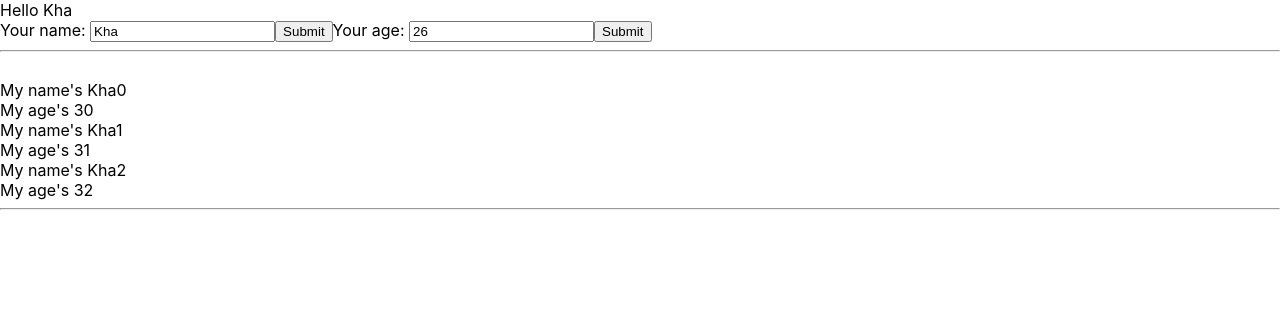
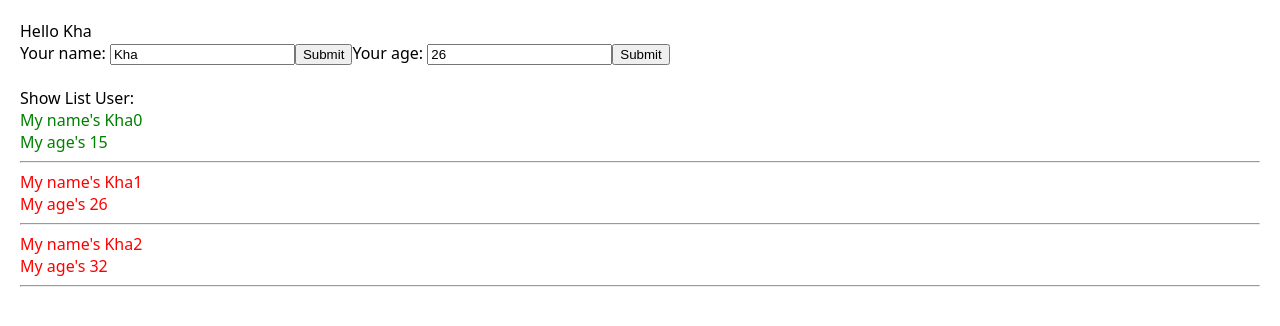
Before and after one commit to xuaankha/base-reactjs-demo, a React (Create React App) app: page / in a window 1280 px wide. Shown: the top 326 px of the page. Built offline with nearby package versions, Linux system fonts and the light colour scheme.

Commit message:
29/12/2023 1h43

```diff
--- a/package.json
+++ b/package.json
@@ -9,6 +9,7 @@
     "@testing-library/user-event": "^13.5.0",
     "react": "^18.2.0",
     "react-dom": "^18.2.0",
+    "react-redux": "^9.0.4",
     "react-scripts": "5.0.1",
     "web-vitals": "^2.1.4"
   },
--- a/src/App.css
+++ b/src/App.css
@@ -1,7 +1,20 @@
 .App {
   text-align: center;
 }
-
+.red {
+  color: red;
+}
+.green {
+  color: green;
+}
+body {
+  padding: 20px;
+  margin: 0;
+  font-family: system-ui, -apple-system, BlinkMacSystemFont, "Segoe UI", Roboto,
+    Oxygen, Ubuntu, Cantarell, "Open Sans", "Helvetica Neue", sans-serif;
+  -webkit-font-smoothing: antialiased;
+  -moz-osx-font-smoothing: grayscale;
+}
 .App-logo {
   height: 40vmin;
   pointer-events: none;
--- a/src/components/DisplayInfo.js
+++ b/src/components/DisplayInfo.js
@@ -1,23 +1,46 @@
 import React from "react";
 class DisplayInfo extends React.Component {
+  state = {
+    isShowListUser: true,
+  };
+  handleShowHide = () => {
+    this.setState({
+      isShowListUser: !this.state.isShowListUser,
+    });
+  };
   render() {
     //props => viết tat properties
-
     const { listUsers } = this.props;
-
     return (
+      <div>
+        <div>
+          {" "}
+          <span
+            onClick={() => {
+              this.handleShowHide();
+            }}
+          >
+            {this.state.isShowListUser === true
+              ? "Show List User:"
+              : "Hide List User:"}
+          </span>
+        </div>
+        {this.state.isShowListUser && (
           <div>
             {listUsers.map((user) => {
               return (
-            <div key={user.id}>
+                <div key={user.id} className={+user.age > 18 ? "red" : "green"}>
                   <div> My name's {user.name} </div>
                   <div>My age's {user.age} </div>
+                  <hr />
                 </div>
               );
             })}
             {/* <div>My Age's: {this.props.name}</div>
         <div>My Name's: {this.props.age}</div> */}
           </div>
+        )}
+      </div>
     );
   }
 }
--- a/src/components/MyComponents.js
+++ b/src/components/MyComponents.js
@@ -6,8 +6,8 @@ class MyComponent extends React.Component {
   //JSX
   state = {
     listUsers: [
-      { id: 1, name: "Kha0", age: "30" },
-      { id: 2, name: "Kha1", age: "31" },
+      { id: 1, name: "Kha0", age: "15" },
+      { id: 2, name: "Kha1", age: "26" },
       { id: 3, name: "Kha2", age: "32" },
     ],
   };
@@ -18,13 +18,13 @@ class MyComponent extends React.Component {
     return (
       <div>
         <UserInfo />
-        <hr />
+
         <br />
+
         <DisplayInfo
           listUsers={this.state.listUsers}
           users={this.state.listUsers}
         />
-        <hr />
       </div>
     );
   }
--- a/src/index.js
+++ b/src/index.js
@@ -1,14 +1,14 @@
-import React from 'react';
-import ReactDOM from 'react-dom/client';
-import './index.css';
-import App from './App';
-import reportWebVitals from './reportWebVitals';
+import React from "react";
+import ReactDOM from "react-dom/client";
+import "./index.css";
+import App from "./App";
+import reportWebVitals from "./reportWebVitals";
 
-const root = ReactDOM.createRoot(document.getElementById('root'));
+const root = ReactDOM.createRoot(document.getElementById("root"));
 root.render(
-  <React.StrictMode>
-    <App />
-  </React.StrictMode>
+  // <React.StrictMode>
+  <App />
+  // </React.StrictMode>
 );
 
 // If you want to start measuring performance in your app, pass a function
```
Also changed, not shown: src/redux/action/counterAction.js (added), src/redux/reducer/counterReducer.js (added), src/redux/reducer/rootReducer.js (added), src/redux/store.js (added), 1 other file (tests, documents, lock files or other folders). Lines whose indentation alone changed are shown as unchanged.
